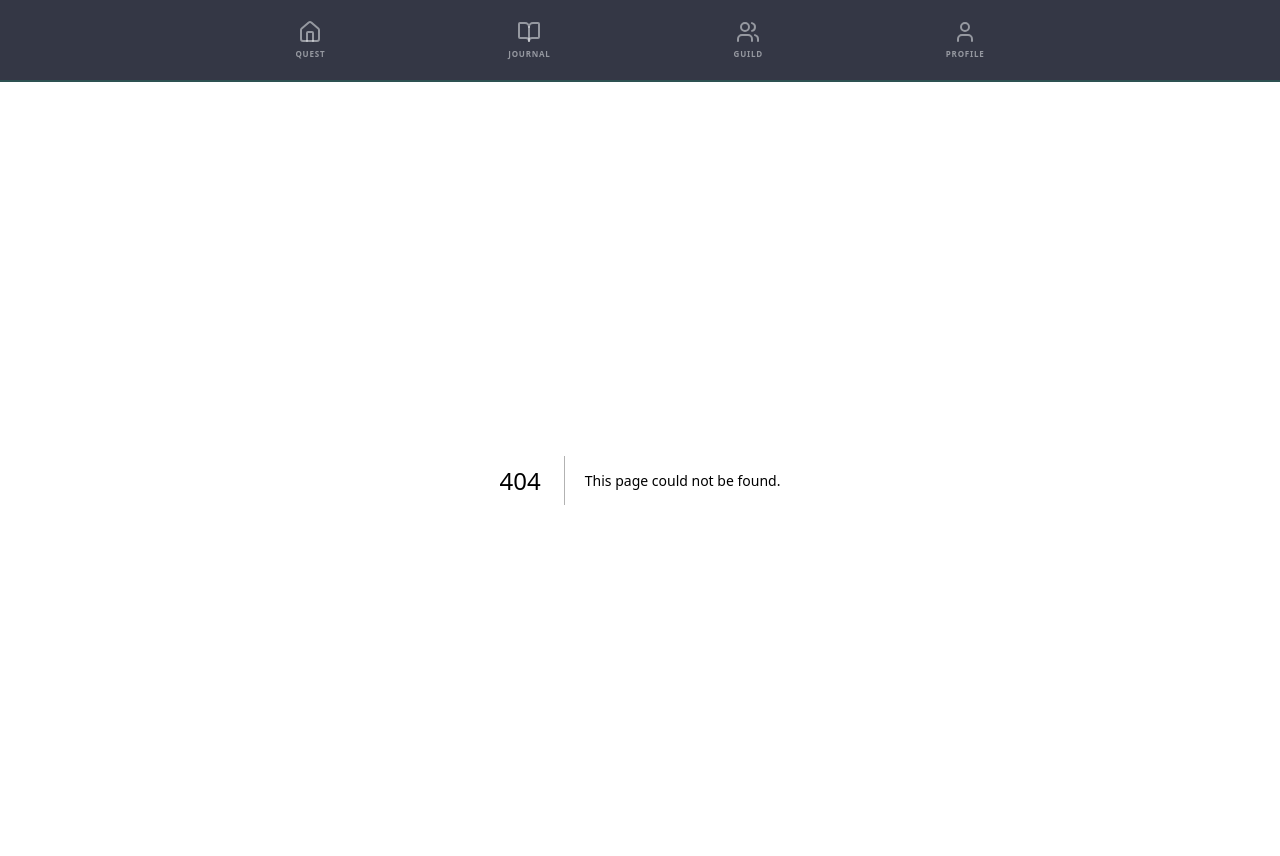
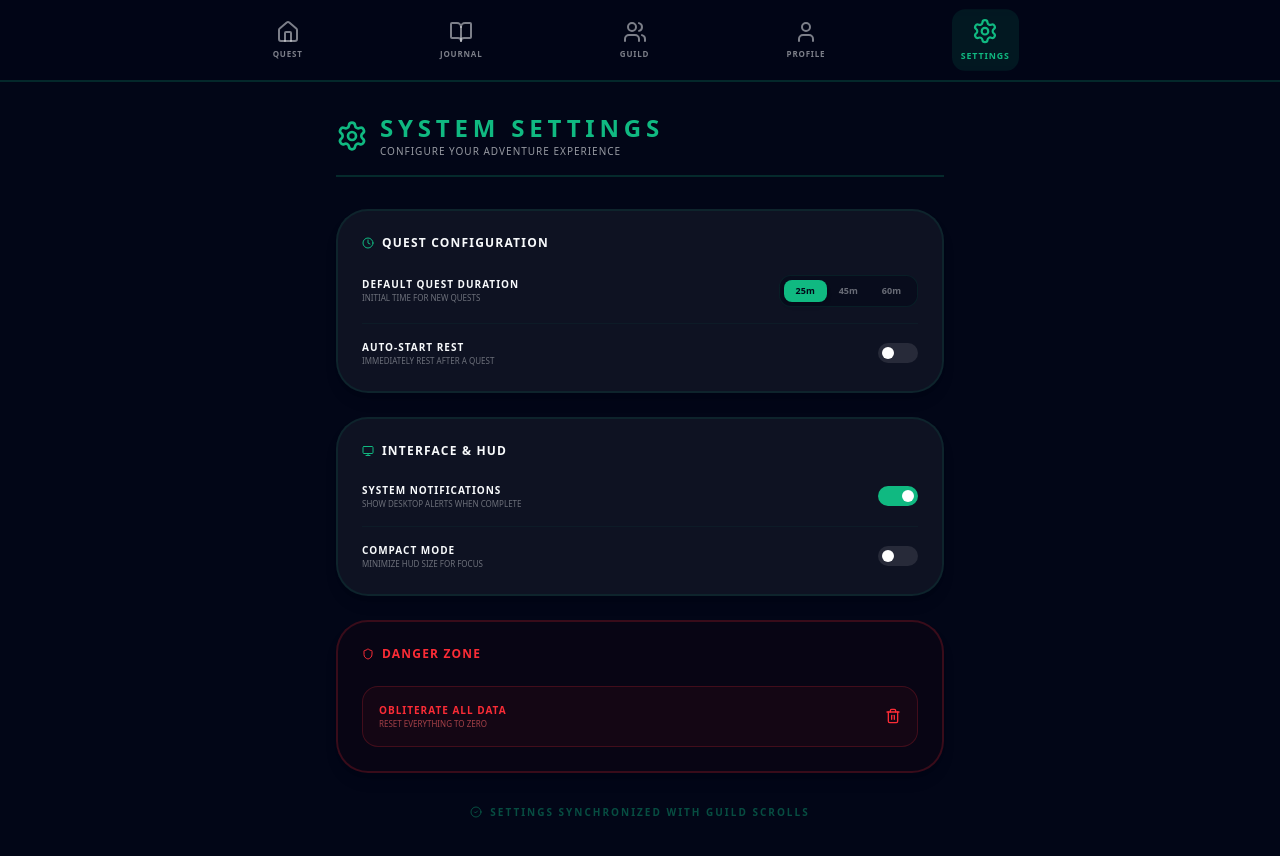
Before and after one commit to TMando616/pomodoro-quest, a Next.js app: page /settings in a window 1280 px wide. Before the commit this address had no page. Shown: the top 856 px of the page. Built offline with nearby package versions, Linux system fonts and the light colour scheme.

Commit message:
feat(settings): システム設定ページの追加。クエスト時間や通知、データリセット機能に対応

```diff
--- /dev/null
+++ b/src/app/settings/page.tsx
@@ -0,0 +1,145 @@
+"use client";
+
+import React from 'react';
+import { Settings, Bell, Clock, Monitor, Shield, Trash2, AlertTriangle, CheckCircle2 } from 'lucide-react';
+import { useSettings } from '@/hooks/useSettings';
+import { useAudio } from '@/hooks/useAudio';
+
+/**
+ * 設定ページ
+ */
+export default function SettingsPage() {
+  const { settings, updateSettings } = useSettings();
+  const { playEffect } = useAudio();
+
+  const handleToggle = (key: keyof typeof settings) => {
+    playEffect('click');
+    updateSettings({ [key]: !settings[key] });
+  };
+
+  const clearData = () => {
+    if (confirm("Are you sure? All your progress, levels, and logs will be lost forever.")) {
+      localStorage.clear();
+      window.location.href = "/";
+    }
+  };
+
+  return (
+    <div className="flex flex-col items-center justify-start min-h-screen p-4 md:p-8 pt-8 max-w-2xl mx-auto animate-in fade-in duration-500 pb-24">
+
+      {/* Header */}
+      <div className="w-full flex items-center gap-3 mb-8 pb-4 border-b-2 border-primary/20">
+        <Settings className="w-8 h-8 text-primary" />
+        <div>
+          <h1 className="text-2xl font-black uppercase tracking-[0.2em] text-primary">System Settings</h1>
+          <p className="text-[10px] opacity-60 uppercase tracking-widest">Configure your adventure experience</p>
+        </div>
+      </div>
+
+      <div className="w-full space-y-6">
+
+        {/* Timer Settings */}
+        <section className="bg-foreground/5 border-2 border-primary/10 rounded-[2rem] p-6 shadow-lg">
+          <h3 className="text-xs font-black uppercase tracking-widest mb-6 flex items-center gap-2">
+            <Clock className="w-3 h-3 text-primary" /> Quest Configuration
+          </h3>
+
+          <div className="space-y-4">
+            <div className="flex justify-between items-center">
+              <div>
+                <p className="text-[10px] font-black uppercase tracking-widest">Default Quest Duration</p>
+                <p className="text-[8px] opacity-40 uppercase">Initial time for new quests</p>
+              </div>
+              <div className="flex bg-background/50 rounded-xl p-1 border border-primary/10">
+                {[25, 45, 60].map(val => (
+                  <button
+                    key={val}
+                    onClick={() => { playEffect('click'); updateSettings({ defaultDuration: val }); }}
+                    className={`px-3 py-1 rounded-lg text-[9px] font-black transition-all ${settings.defaultDuration === val ? 'bg-primary text-primary-foreground shadow-md' : 'opacity-40 hover:opacity-100'}`}
+                  >
+                    {val}m
+                  </button>
+                ))}
+              </div>
+            </div>
+
+            <div className="flex justify-between items-center pt-4 border-t border-primary/5">
+              <div>
+                <p className="text-[10px] font-black uppercase tracking-widest">Auto-Start Rest</p>
+                <p className="text-[8px] opacity-40 uppercase">Immediately rest after a quest</p>
+              </div>
+              <button
+                onClick={() => handleToggle('autoStartRest')}
+                className={`w-10 h-5 rounded-full relative transition-all ${settings.autoStartRest ? 'bg-primary' : 'bg-foreground/10'}`}
+              >
+                <div className={`absolute top-1 w-3 h-3 bg-white rounded-full transition-all ${settings.autoStartRest ? 'left-6' : 'left-1'}`} />
+              </button>
+            </div>
+          </div>
+        </section>
+
+        {/* System Settings */}
+        <section className="bg-foreground/5 border-2 border-primary/10 rounded-[2rem] p-6 shadow-lg">
+          <h3 className="text-xs font-black uppercase tracking-widest mb-6 flex items-center gap-2">
+            <Monitor className="w-3 h-3 text-primary" /> Interface & HUD
+          </h3>
+
+          <div className="space-y-4">
+            <div className="flex justify-between items-center">
+              <div>
+                <p className="text-[10px] font-black uppercase tracking-widest">System Notifications</p>
+                <p className="text-[8px] opacity-40 uppercase">Show desktop alerts when complete</p>
+              </div>
+              <button
+                onClick={() => handleToggle('showNotifications')}
+                className={`w-10 h-5 rounded-full relative transition-all ${settings.showNotifications ? 'bg-primary' : 'bg-foreground/10'}`}
+              >
+                <div className={`absolute top-1 w-3 h-3 bg-white rounded-full transition-all ${settings.showNotifications ? 'left-6' : 'left-1'}`} />
+              </button>
+            </div>
+
+            <div className="flex justify-between items-center pt-4 border-t border-primary/5">
+              <div>
+                <p className="text-[10px] font-black uppercase tracking-widest">Compact Mode</p>
+                <p className="text-[8px] opacity-40 uppercase">Minimize HUD size for focus</p>
+              </div>
+              <button
+                onClick={() => handleToggle('compactHUD')}
+                className={`w-10 h-5 rounded-full relative transition-all ${settings.compactHUD ? 'bg-primary' : 'bg-foreground/10'}`}
+              >
+                <div className={`absolute top-1 w-3 h-3 bg-white rounded-full transition-all ${settings.compactHUD ? 'left-6' : 'left-1'}`} />
+              </button>
+            </div>
+          </div>
+        </section>
+
+        {/* Danger Zone */}
+        <section className="bg-red-950/10 border-2 border-red-500/20 rounded-[2rem] p-6 shadow-lg">
+          <h3 className="text-xs font-black uppercase tracking-widest mb-6 flex items-center gap-2 text-red-500">
+            <Shield className="w-3 h-3" /> Danger Zone
+          </h3>
+
+          <div className="space-y-4">
+            <button
+              onClick={clearData}
+              className="w-full flex items-center justify-between p-4 bg-red-500/5 hover:bg-red-500/10 border border-red-500/20 rounded-2xl transition-all group"
+            >
+              <div className="text-left">
+                <p className="text-[10px] font-black uppercase tracking-widest text-red-500">Obliterate All Data</p>
+                <p className="text-[8px] text-red-400/60 uppercase">Reset everything to zero</p>
+              </div>
+              <Trash2 className="w-4 h-4 text-red-500 group-hover:scale-110 transition-transform" />
+            </button>
+          </div>
+        </section>
+
+      </div>
+
+      {/* Save Success Indicator (Mock) */}
+      <div className="mt-8 flex items-center gap-2 text-[10px] font-black uppercase tracking-[0.2em] text-primary/40">
+        <CheckCircle2 className="w-3 h-3" /> Settings synchronized with Guild scrolls
+      </div>
+
+    </div>
+  );
+}
--- a/src/components/layout/Navbar.tsx
+++ b/src/components/layout/Navbar.tsx
@@ -3,7 +3,7 @@
 import React from 'react';
 import Link from 'next/link';
 import { usePathname } from 'next/navigation';
-import { Home, User, BookOpen, Users } from 'lucide-react';
+import { Home, User, BookOpen, Users, Settings } from 'lucide-react';
 
 /**
  * アプリケーション全体のナビゲーションバー
@@ -17,6 +17,7 @@ export function Navbar() {
     { href: '/journal', label: 'Journal', icon: BookOpen },
     { href: '/guild', label: 'Guild', icon: Users },
     { href: '/profile', label: 'Profile', icon: User },
+    { href: '/settings', label: 'Settings', icon: Settings },
   ];
 
   return (
--- /dev/null
+++ b/src/hooks/useSettings.ts
@@ -0,0 +1,38 @@
+"use client";
+
+import { useState, useEffect, useCallback } from 'react';
+
+/**
+ * アプリケーションの全体設定を管理するフック
+ */
+export function useSettings() {
+  const [settings, setSettings] = useState(() => {
+    if (typeof window === 'undefined') return {
+      defaultDuration: 25,
+      showNotifications: true,
+      autoStartRest: false,
+      compactHUD: false,
+    };
+    const saved = localStorage.getItem('pq_settings');
+    return saved ? JSON.parse(saved) : {
+      defaultDuration: 25,
+      showNotifications: true,
+      autoStartRest: false,
+      compactHUD: false,
+    };
+  });
+
+  // 保存処理
+  useEffect(() => {
+    localStorage.setItem('pq_settings', JSON.stringify(settings));
+  }, [settings]);
+
+  const updateSettings = useCallback((newSettings: Partial<typeof settings>) => {
+    setSettings((prev: any) => ({ ...prev, ...newSettings }));
+  }, []);
+
+  return {
+    settings,
+    updateSettings
+  };
+}
```
